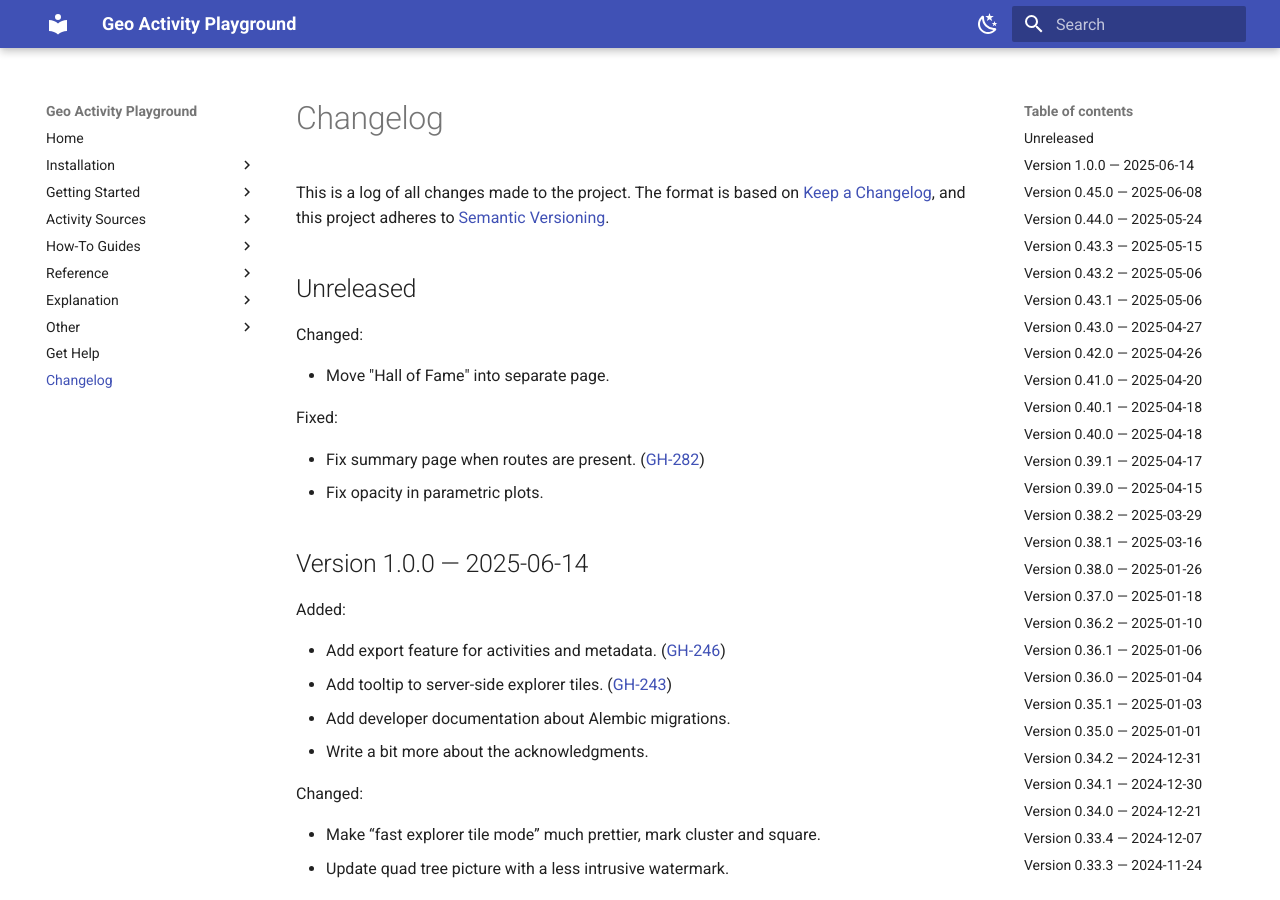
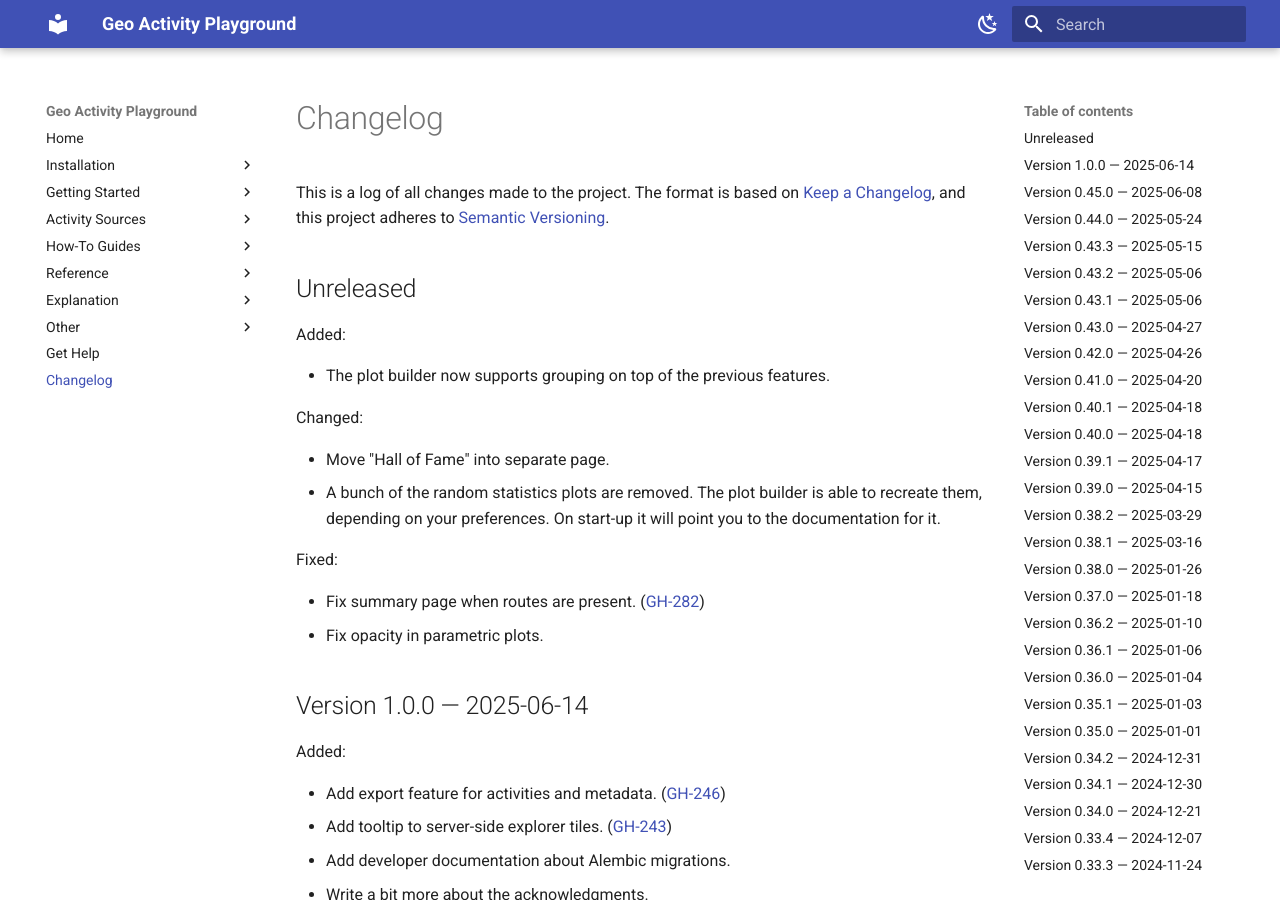
Before and after one commit to martin-ueding/geo-activity-playground, an MkDocs documentation site: the page built from docs/changelog.md, in a window 1280 px wide and 900 px high. Built offline with MkDocs 1.6.1 and Material for MkDocs 9.7.7, drawn with Linux system fonts in a browser that asks for light colours.

Commit message:
Changelog entry

```diff
--- a/docs/changelog.md
+++ b/docs/changelog.md
@@ -17,9 +17,14 @@ Types of changes
 
 ## Unreleased
 
+Added:
+
+- The plot builder now supports grouping on top of the previous features.
+
 Changed:
 
 - Move "Hall of Fame" into separate page.
+- A bunch of the random statistics plots are removed. The plot builder is able to recreate them, depending on your preferences. On start-up it will point you to the documentation for it.
 
 Fixed:
 
```
